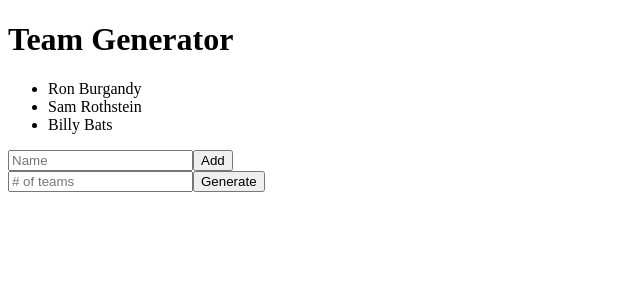
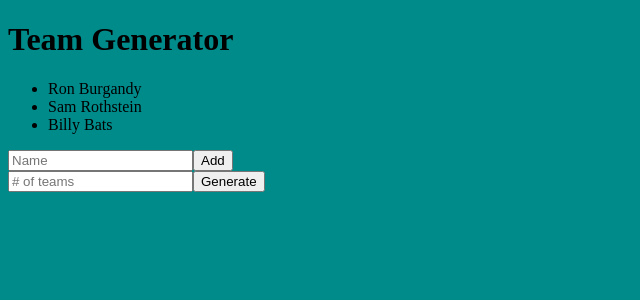
Before and after one commit to ajdavis2424/angular_teamapp, an Angular app: page / in a window 1280 px wide. Shown: the top 300 px of the page, without its empty margins (0-640 px from the left). Built offline with nearby package versions, Linux system fonts and the light colour scheme.

Commit message:
starting styling

```diff
--- a/src/styles.css
+++ b/src/styles.css
@@ -1 +1,5 @@
 /* You can add global styles to this file, and also import other style files */
+
+body{
+    background-color: darkcyan;
+}
```
